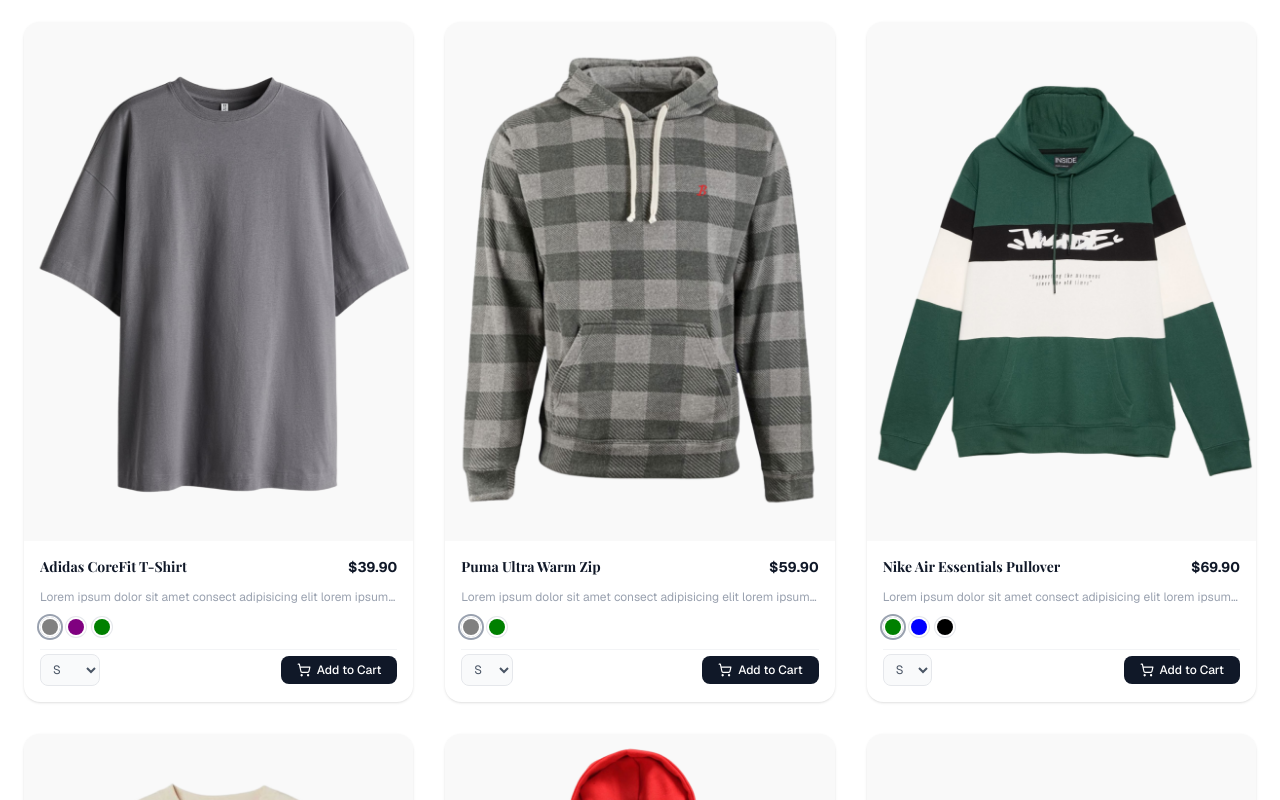
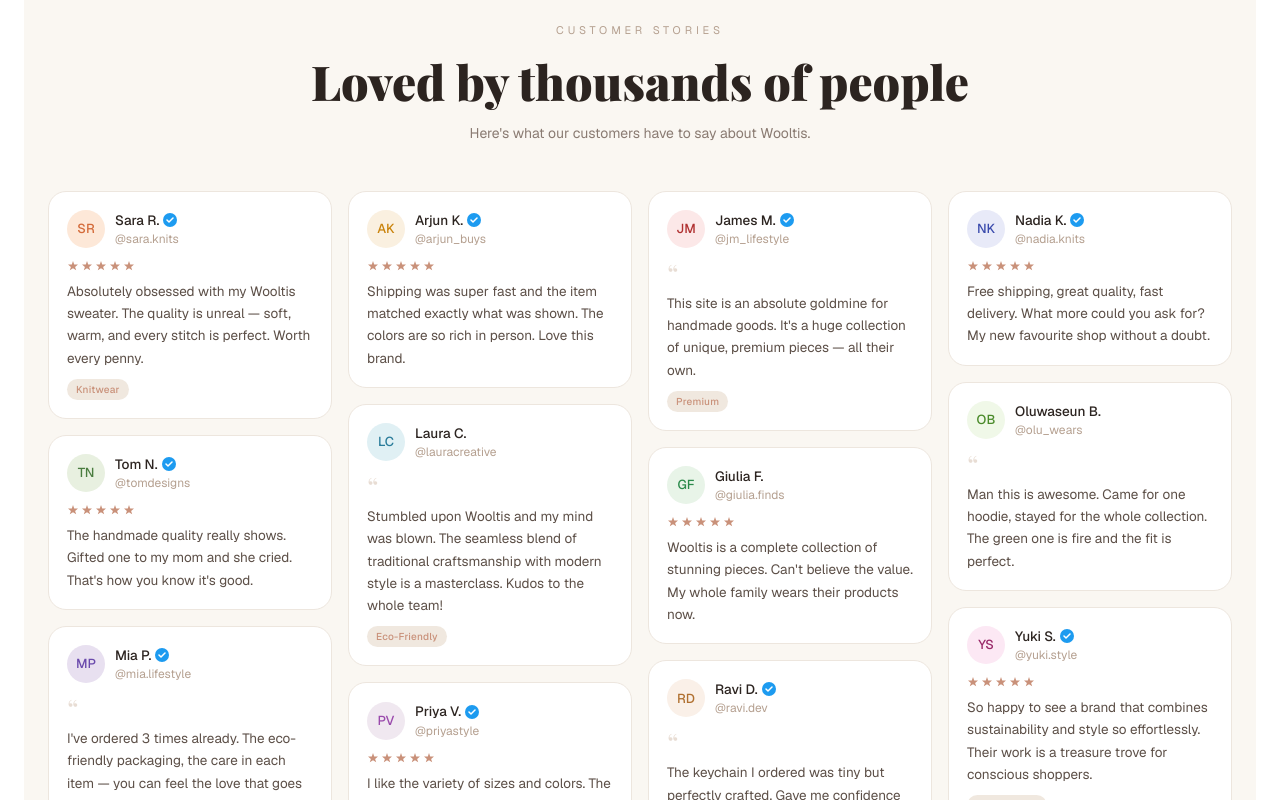
Before and after one commit to casanova259/ECOM, a Next.js app in the folder client/: page / in a window 1280 px wide. Shown: the part 2100-2900 px from the top of the page. Built offline with nearby package versions, Linux system fonts and the light colour scheme.

Commit message:
Implemented the testimonial section

```diff
--- a/client/src/app/page.tsx
+++ b/client/src/app/page.tsx
@@ -2,6 +2,7 @@
 import Image from "next/image";
 import Link from "next/link";
 import BentoSection from "./bento";
+import TestimonialsSection from "@/components/Testimonials";
 
 const Homepage = async ({
   searchParams,
@@ -47,7 +48,7 @@
       <BentoSection />
       <section className="max-w-[1400px] mx-auto px-6">
 
-
+        <TestimonialsSection/>
         <ProductList category={category} params="homepage" />
       </section>
     </div>
--- /dev/null
+++ b/client/src/components/Testimonials.tsx
@@ -0,0 +1,216 @@
+const testimonials = [
+    {
+        initials: "SR",
+        bg: "#fde8d8",
+        color: "#d46b3a",
+        name: "Sara R.",
+        handle: "@sara.knits",
+        verified: true,
+        stars: 5,
+        text: "Absolutely obsessed with my Wooltis sweater. The quality is unreal — soft, warm, and every stitch is perfect. Worth every penny.",
+        tag: "Knitwear",
+    },
+    {
+        initials: "TN",
+        bg: "#e8f0e0",
+        color: "#4a7c3f",
+        name: "Tom N.",
+        handle: "@tomdesigns",
+        verified: true,
+        stars: 5,
+        text: "The handmade quality really shows. Gifted one to my mom and she cried. That's how you know it's good.",
+    },
+    {
+        initials: "MP",
+        bg: "#e8e0f0",
+        color: "#6a4aac",
+        name: "Mia P.",
+        handle: "@mia.lifestyle",
+        verified: true,
+        quote: true,
+        text: "I've ordered 3 times already. The eco-friendly packaging, the care in each item — you can feel the love that goes into it. Wooltis is my go-to for gifting.",
+        tag: "Handmade",
+    },
+    {
+        initials: "AK",
+        bg: "#faf0e0",
+        color: "#c9820a",
+        name: "Arjun K.",
+        handle: "@arjun_buys",
+        verified: true,
+        stars: 5,
+        text: "Shipping was super fast and the item matched exactly what was shown. The colors are so rich in person. Love this brand.",
+    },
+    {
+        initials: "LC",
+        bg: "#e0f0f4",
+        color: "#2a7c9a",
+        name: "Laura C.",
+        handle: "@lauracreative",
+        verified: false,
+        quote: true,
+        text: "Stumbled upon Wooltis and my mind was blown. The seamless blend of traditional craftsmanship with modern style is a masterclass. Kudos to the whole team!",
+        tag: "Eco-Friendly",
+    },
+    {
+        initials: "PV",
+        bg: "#f0e8f0",
+        color: "#9a4aac",
+        name: "Priya V.",
+        handle: "@priyastyle",
+        verified: true,
+        stars: 5,
+        text: "I like the variety of sizes and colors. The product interaction on the website is beautiful — made choosing so easy!",
+    },
+    {
+        initials: "JM",
+        bg: "#fce8e8",
+        color: "#b03030",
+        name: "James M.",
+        handle: "@jm_lifestyle",
+        verified: true,
+        quote: true,
+        text: "This site is an absolute goldmine for handmade goods. It's a huge collection of unique, premium pieces — all their own.",
+        tag: "Premium",
+    },
+    {
+        initials: "GF",
+        bg: "#e8f4e8",
+        color: "#2a8a4a",
+        name: "Giulia F.",
+        handle: "@giulia.finds",
+        verified: false,
+        stars: 5,
+        text: "Wooltis is a complete collection of stunning pieces. Can't believe the value. My whole family wears their products now.",
+    },
+    {
+        initials: "RD",
+        bg: "#faf0e8",
+        color: "#b07030",
+        name: "Ravi D.",
+        handle: "@ravi.dev",
+        verified: true,
+        quote: true,
+        text: "The keychain I ordered was tiny but perfectly crafted. Gave me confidence to order bigger items. The attention to detail is next level.",
+        tag: "Keychains",
+    },
+    {
+        initials: "NK",
+        bg: "#e8eaf8",
+        color: "#3a4aac",
+        name: "Nadia K.",
+        handle: "@nadia.knits",
+        verified: true,
+        stars: 5,
+        text: "Free shipping, great quality, fast delivery. What more could you ask for? My new favourite shop without a doubt.",
+    },
+    {
+        initials: "OB",
+        bg: "#f0f8e8",
+        color: "#4a8a2a",
+        name: "Oluwaseun B.",
+        handle: "@olu_wears",
+        verified: false,
+        quote: true,
+        text: "Man this is awesome. Came for one hoodie, stayed for the whole collection. The green one is fire and the fit is perfect.",
+    },
+    {
+        initials: "YS",
+        bg: "#fce8f4",
+        color: "#9a2a6a",
+        name: "Yuki S.",
+        handle: "@yuki.style",
+        verified: true,
+        stars: 5,
+        text: "So happy to see a brand that combines sustainability and style so effortlessly. Their work is a treasure trove for conscious shoppers.",
+        tag: "Eco-Friendly",
+    },
+];
+
+type Testimonial = (typeof testimonials)[number];
+
+const VerifiedBadge = () => (
+    <span className="inline-flex items-center justify-center w-[14px] h-[14px] rounded-full bg-[#1d9bf0] flex-shrink-0">
+        <svg width="8" height="6" viewBox="0 0 8 6" fill="none">
+            <path d="M1 3L3 5L7 1" stroke="white" strokeWidth="1.5" strokeLinecap="round" strokeLinejoin="round" />
+        </svg>
+    </span>
+);
+
+const StarRating = ({ count }: { count: number }) => (
+    <div className="flex gap-0.5 mb-2">
+        {Array.from({ length: count }).map((_, i) => (
+            <svg key={i} width="12" height="12" viewBox="0 0 12 12" fill="#c9917a">
+                <path d="M6 1l1.2 3.6H11L8.1 6.9l1.1 3.4L6 8.2l-3.2 2.1 1.1-3.4L1 4.6h3.8z" />
+            </svg>
+        ))}
+    </div>
+);
+
+const TestimonialCard = ({ t }: { t: Testimonial }) => (
+    <div className="break-inside-avoid bg-white rounded-[18px] p-[18px] mb-4 border border-[#ede6de] inline-block w-full">
+        <div className="flex items-center gap-2.5 mb-3">
+            <div
+                className="w-[38px] h-[38px] rounded-full flex items-center justify-center text-[13px] font-medium flex-shrink-0"
+                style={{ background: t.bg, color: t.color }}
+            >
+                {t.initials}
+            </div>
+            <div>
+                <div className="flex items-center gap-1 text-[13.5px] font-medium text-[#2c2420]">
+                    {t.name}
+                    {t.verified && <VerifiedBadge />}
+                </div>
+                <div className="text-[12px] text-[#b5a090]">{t.handle}</div>
+            </div>
+        </div>
+
+        {t.stars && <StarRating count={t.stars} />}
+
+        {t.quote && (
+            <div
+                className="text-[28px] text-[#e8ddd4] leading-none mb-1"
+                style={{ fontFamily: "var(--font-playfair)" }}
+            >
+                &ldquo;
+            </div>
+        )}
+
+        <p className="text-[13.5px] text-[#5c4f47] leading-[1.65]">{t.text}</p>
+
+        {t.tag && (
+            <span className="inline-block mt-2.5 bg-[#f0e8df] text-[#c9917a] text-[10px] tracking-wide px-[9px] py-[3px] rounded-full font-medium">
+                {t.tag}
+            </span>
+        )}
+    </div>
+);
+
+const TestimonialsSection = () => {
+    return (
+        <section className="py-16 px-6 bg-[#faf7f2]">
+            <div className="text-center mb-12">
+                <p className="text-[11px] tracking-[0.35em] uppercase text-[#b5a090] mb-3">
+                    Customer Stories
+                </p>
+                <h2
+                    className="text-4xl md:text-5xl font-black text-[#2c2420] leading-tight mb-3"
+                    style={{ fontFamily: "var(--font-playfair)" }}
+                >
+                    Loved by thousands of people
+                </h2>
+                <p className="text-sm text-[#8a7b72]">
+                    Here&apos;s what our customers have to say about Wooltis.
+                </p>
+            </div>
+
+            <div className="max-w-[1300px] mx-auto columns-1 sm:columns-2 lg:columns-3 xl:columns-4 gap-4">
+                {testimonials.map((t, i) => (
+                    <TestimonialCard key={i} t={t} />
+                ))}
+            </div>
+        </section>
+    );
+};
+
+export default TestimonialsSection;
```
